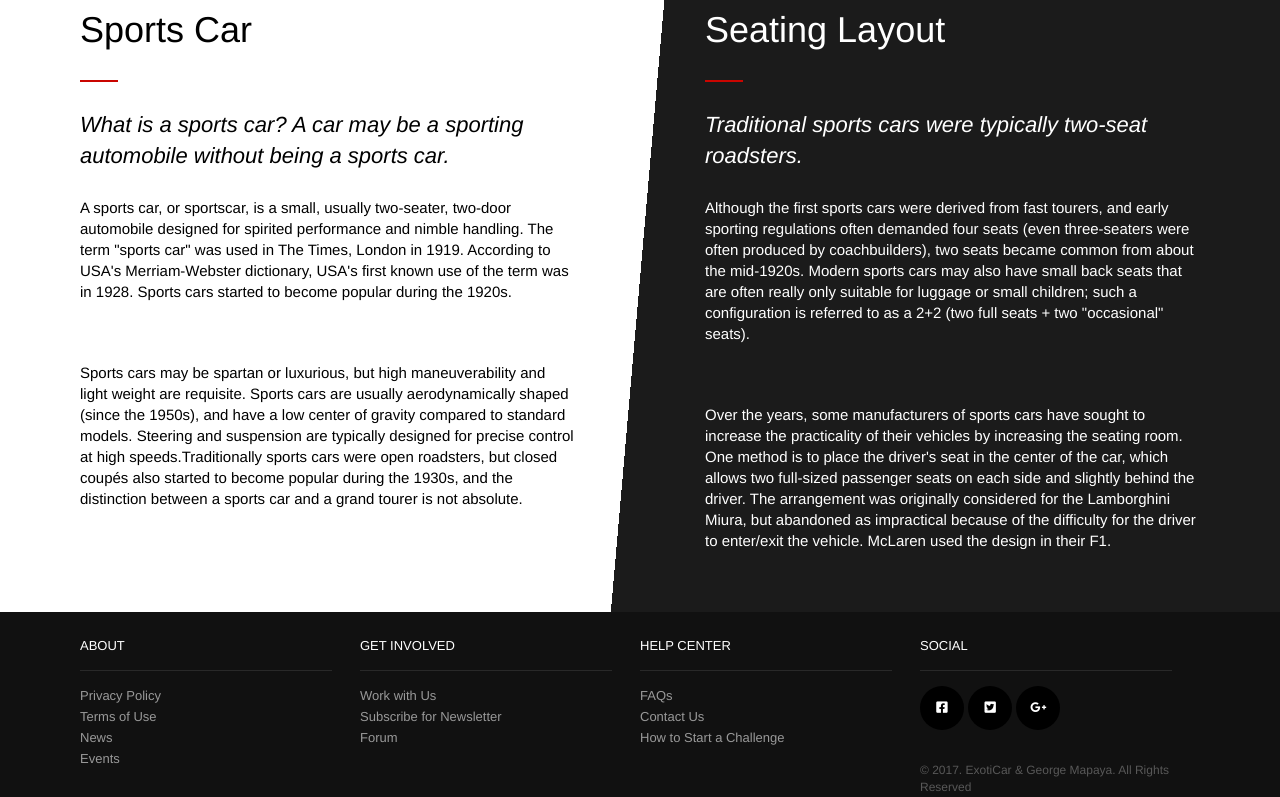
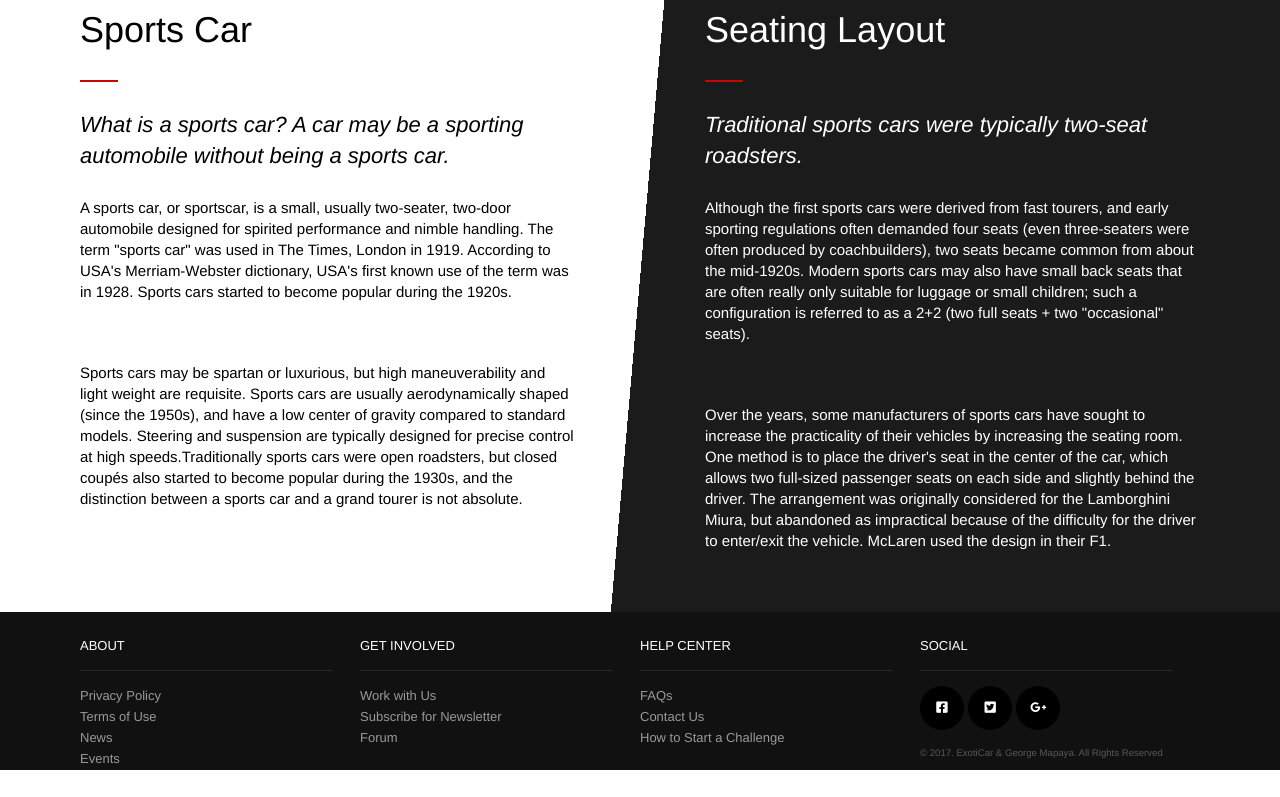
Before and after one commit to georit/exoticar, a plain HTML site: page index.html in a window 1280 px wide. Shown: the part 867-1664 px from the top of the page. After the commit the page ends 1637 px from the top, so only its background shows below. Drawn offline with Linux system fonts and the light colour scheme.

Commit message:
updated copyright info

```diff
--- a/css/styles.css
+++ b/css/styles.css
@@ -243,8 +243,8 @@ h2::after {
 
 .copy {
     color: #585858;
-    margin-top: 2rem;
-    font-size: .75rem;
+    margin-top: 1rem;
+    font-size: .6rem !important;
 }
 
 .social a {
```
